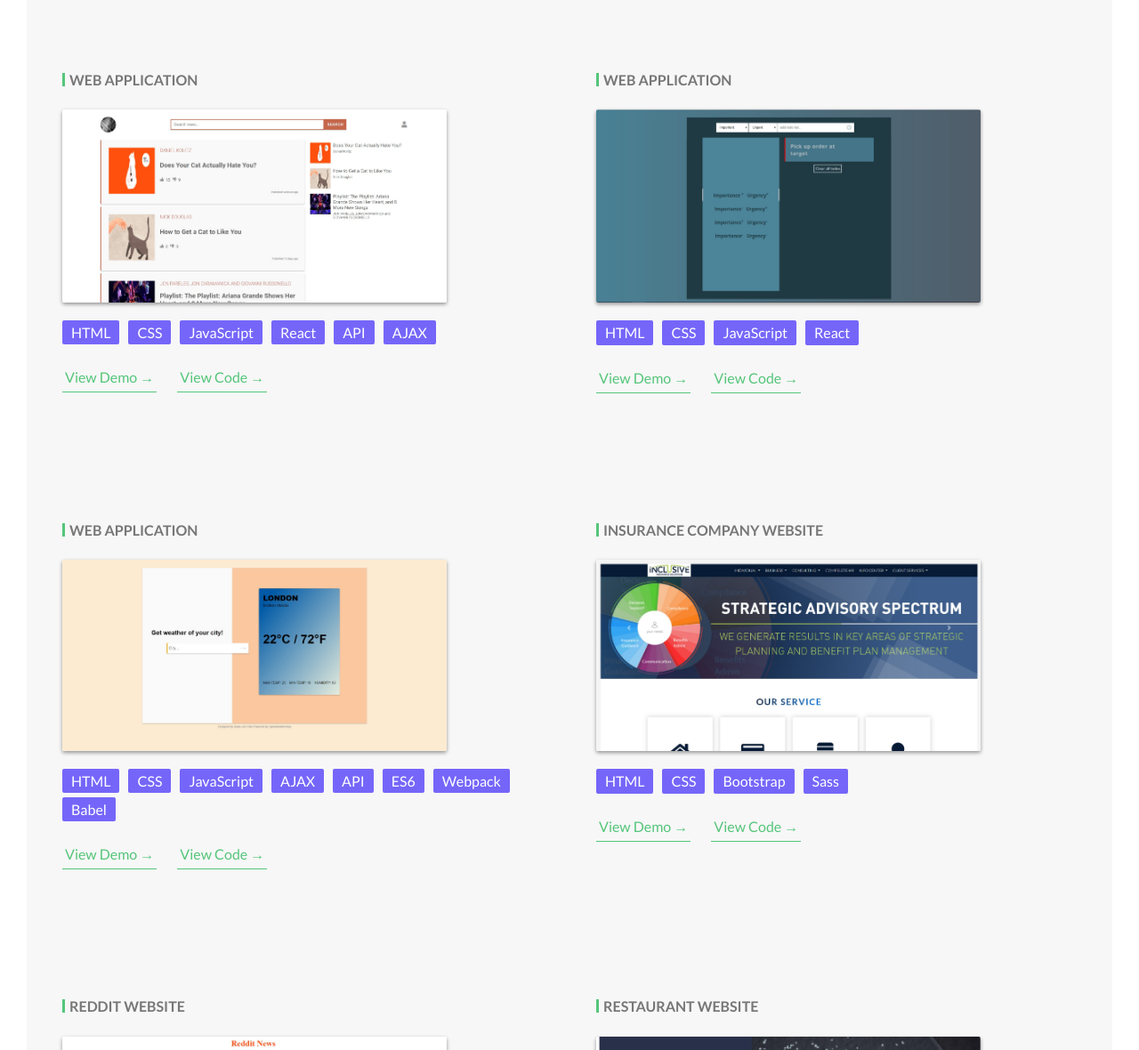
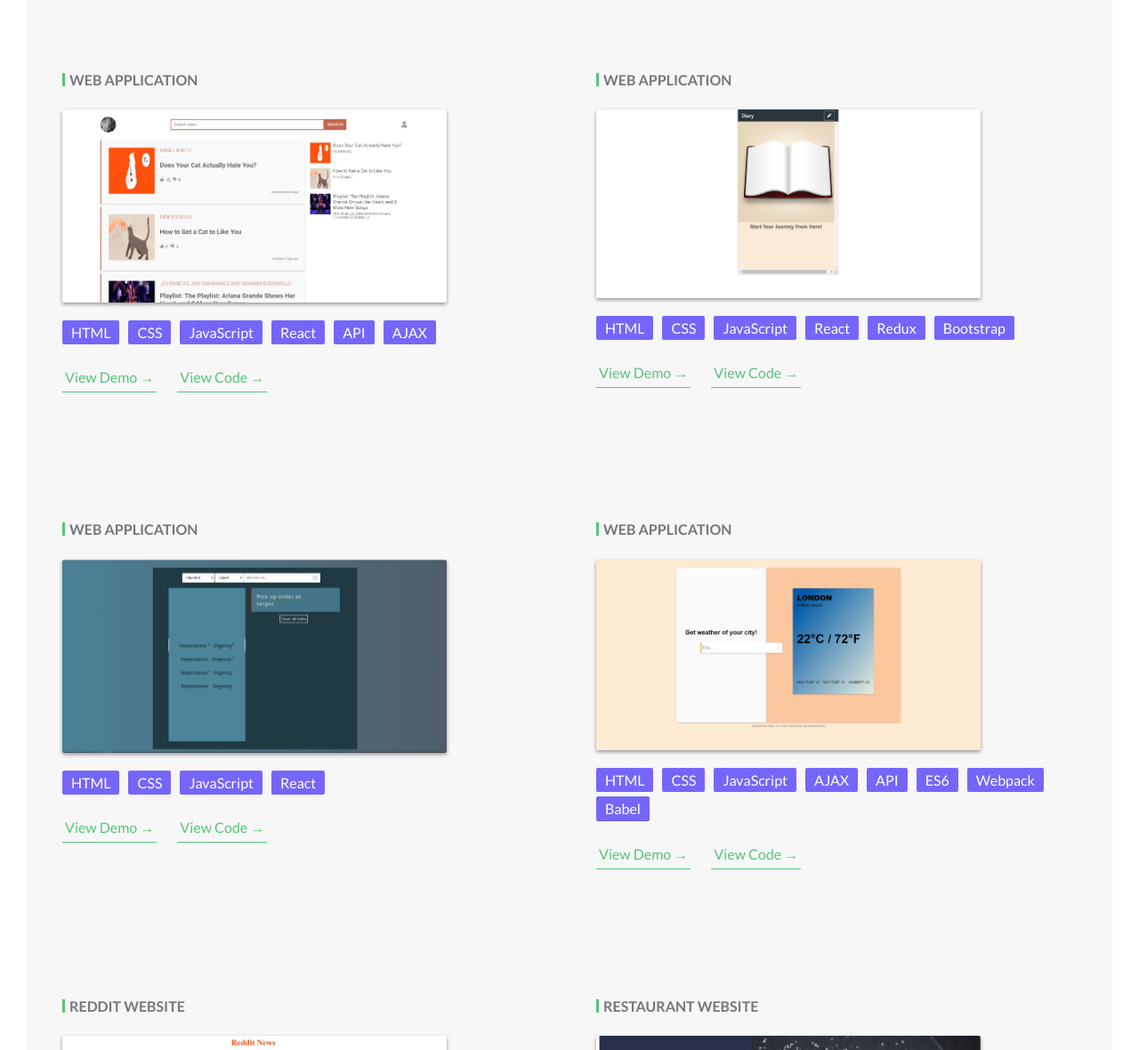
Before and after one commit to jerrychiu0863/jerrychiu_portfolio, a website: page index.html in a window 1280 px wide. Shown: the part 2440-3620 px from the top of the page at 89% size. Drawn offline with Linux system fonts and the light colour scheme.

Commit message:
added diary project

```diff
--- a/index.html
+++ b/index.html
@@ -202,6 +202,29 @@
                     </div>
                      <div class="col-1-of-2">
                         <h3 class="heading-tertiary u-margin-bottom-small">Web Application</h3>
+                         <img srcset="img/diary-1.jpg 300w, img/diary-1.jpg 1000w"
+                                 sizes="(max-width: 56.25em) 20vw, (max-width: 37.5em) 30vw, 300px" alt="Photo 1" class="composition__photo composition__photo--p1" src="img/diary-1.jpg">
+
+                        <ul class="section-project_label">
+                            <li >HTML</li>
+                            <li>CSS</li>
+                            <li>JavaScript</li>
+                            <li>React</li>
+                            <li>Redux</li>
+                            <li>Bootstrap</li>
+                        </ul>
+
+                        <a href="https://jerrychiu0863.github.io/react_redux_diary_app/" class="btn-text u-margin-top-small">View Demo &rarr;</a>
+                        <a href="https://github.com/jerrychiu0863/react_redux_diary_app" class="btn-text">View Code &rarr;</a>
+                    </div>
+               </div>
+            </section>
+
+            <section class="section-project-1" id="project">
+
+                <div class="row">
+                   <div class="col-1-of-2">
+                        <h3 class="heading-tertiary u-margin-bottom-small">Web Application</h3>
                          <img srcset="img/todo-1.jpg 300w, img/todo-1.jpg 1000w"
                                  sizes="(max-width: 56.25em) 20vw, (max-width: 37.5em) 30vw, 300px" alt="Photo 1" class="composition__photo composition__photo--p1" src="img/todo-1.jpg">
 
@@ -215,12 +238,6 @@
                         <a href="https://jerrychiu0863.github.io/react_todo_app/" class="btn-text u-margin-top-small">View Demo &rarr;</a>
                         <a href="https://github.com/jerrychiu0863/react_todo_app" class="btn-text">View Code &rarr;</a>
                     </div>
-               </div>
-            </section>
-
-            <section class="section-project-1" id="project">
-
-                <div class="row">
                     <div class="col-1-of-2">
                         <h3 class="heading-tertiary u-margin-bottom-small">Web Application</h3>
                          <img srcset="img/weather-1.jpg 300w, img/weather-1.jpg 1000w"
@@ -240,21 +257,7 @@
                         <a href="https://jerrychiu0863.github.io/weather_app/" class="btn-text u-margin-top-small">View Demo &rarr;</a>
                         <a href="https://github.com/jerrychiu0863/weather_app" class="btn-text">View Code &rarr;</a>
                     </div>
-                     <div class="col-1-of-2">
-                        <h3 class="heading-tertiary u-margin-bottom-small">Insurance company Website</h3>
-                         <img srcset="img/inclusive-1.jpg 300w, img/inclusive-1.jpg 1000w"
-                                 sizes="(max-width: 56.25em) 20vw, (max-width: 37.5em) 30vw, 300px" alt="Photo 1" class="composition__photo composition__photo--p1" src="img/inclusive-1.jpg">
 
-                        <ul class="section-project_label">
-                            <li >HTML</li>
-                            <li>CSS</li>
-                            <li>Bootstrap</li>
-                            <li>Sass</li>
-                        </ul>
-
-                        <a href="https://jerrychiu0863.github.io/inclusive_insurance/" class="btn-text u-margin-top-small">View Demo &rarr;</a>
-                        <a href="https://github.com/jerrychiu0863/inclusive_insurance" class="btn-text">View Code &rarr;</a>
-                    </div>
                </div>
             </section>
 
@@ -353,6 +356,22 @@
                         <a href="https://github.com/jerrychiu0863/artist_web" class="btn-text">View Code &rarr;</a>
                     </div>
 
+                    <div class="col-1-of-2">
+                        <h3 class="heading-tertiary u-margin-bottom-small">Insurance company Website</h3>
+                         <img srcset="img/inclusive-1.jpg 300w, img/inclusive-1.jpg 1000w"
+                                 sizes="(max-width: 56.25em) 20vw, (max-width: 37.5em) 30vw, 300px" alt="Photo 1" class="composition__photo composition__photo--p1" src="img/inclusive-1.jpg">
+
+                        <ul class="section-project_label">
+                            <li >HTML</li>
+                            <li>CSS</li>
+                            <li>Bootstrap</li>
+                            <li>Sass</li>
+                        </ul>
+
+                        <a href="https://jerrychiu0863.github.io/inclusive_insurance/" class="btn-text u-margin-top-small">View Demo &rarr;</a>
+                        <a href="https://github.com/jerrychiu0863/inclusive_insurance" class="btn-text">View Code &rarr;</a>
+                    </div>
+
                </div>
             </section>
 
```
Also changed, not shown: img/diary-1.jpg (added).
